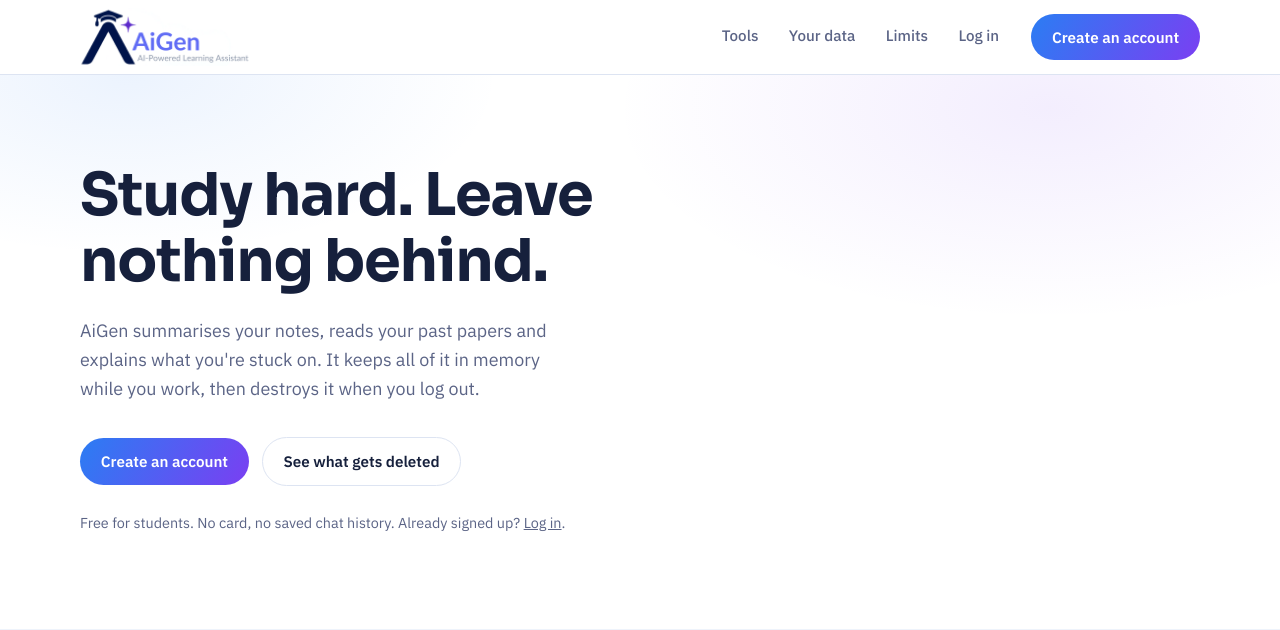
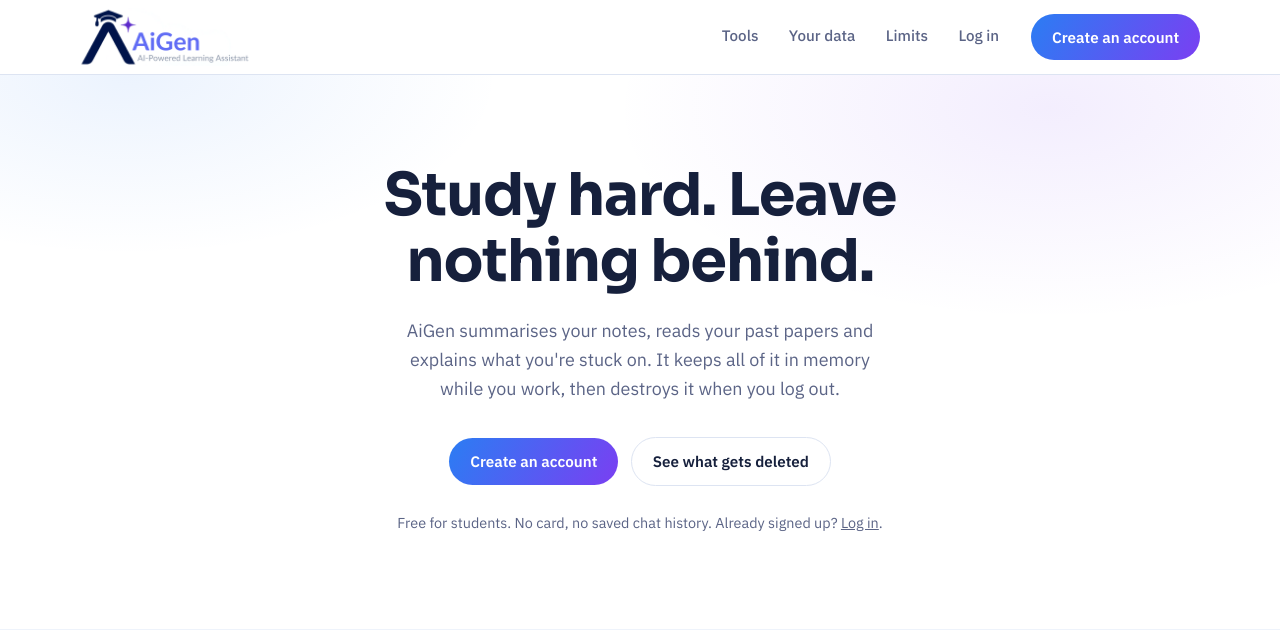
Before and after one commit to choudaryhussainali/AiGen, a Flask app: page / in a window 1280 px wide. Shown: the top 630 px of the page. Run offline with Flask 3, Linux system fonts and the light colour scheme; parts of the project's set-up code (start-up, migrations or seed data) failed here and were passed over; some libraries are stand-ins or nearby versions.

Commit message:
style(landing): centre the hero text

```diff
--- a/static/css/landing.css
+++ b/static/css/landing.css
@@ -68,10 +68,11 @@ a{color:inherit}
 .hero{padding:5.5rem 0 5rem;background:
     radial-gradient(700px 340px at 82% 6%,rgba(122,63,242,.09),transparent 62%),
     radial-gradient(620px 300px at 10% 0%,rgba(43,125,243,.09),transparent 60%);}
+.hero .wrap{text-align:center}
 
-.hero h1{font-size:clamp(2.5rem,4.6vw,3.7rem);font-weight:700;max-width:12ch}
-.hero p.lead{font-size:1.12rem;color:var(--slate);max-width:46ch;margin:1.4rem 0 2.1rem}
-.hero .actions{display:flex;flex-wrap:wrap;gap:.8rem;align-items:center}
+.hero h1{font-size:clamp(2.5rem,4.6vw,3.7rem);font-weight:700;max-width:12ch;margin-inline:auto}
+.hero p.lead{font-size:1.12rem;color:var(--slate);max-width:46ch;margin:1.4rem auto 2.1rem}
+.hero .actions{display:flex;flex-wrap:wrap;gap:.8rem;align-items:center;justify-content:center}
 .hero .note{margin-top:1.6rem;font-size:.9rem;color:var(--slate)}
 
 /* section frame */
```
